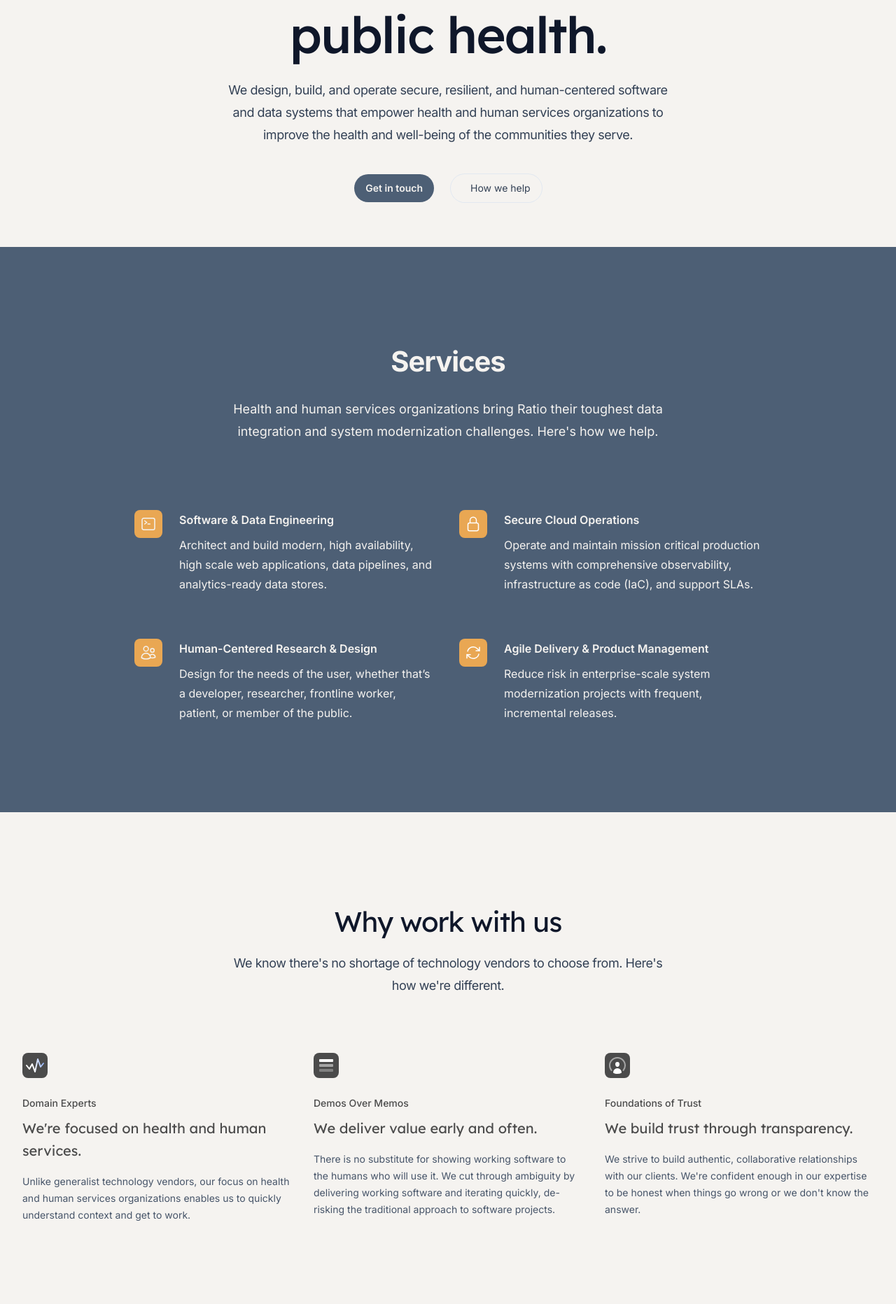
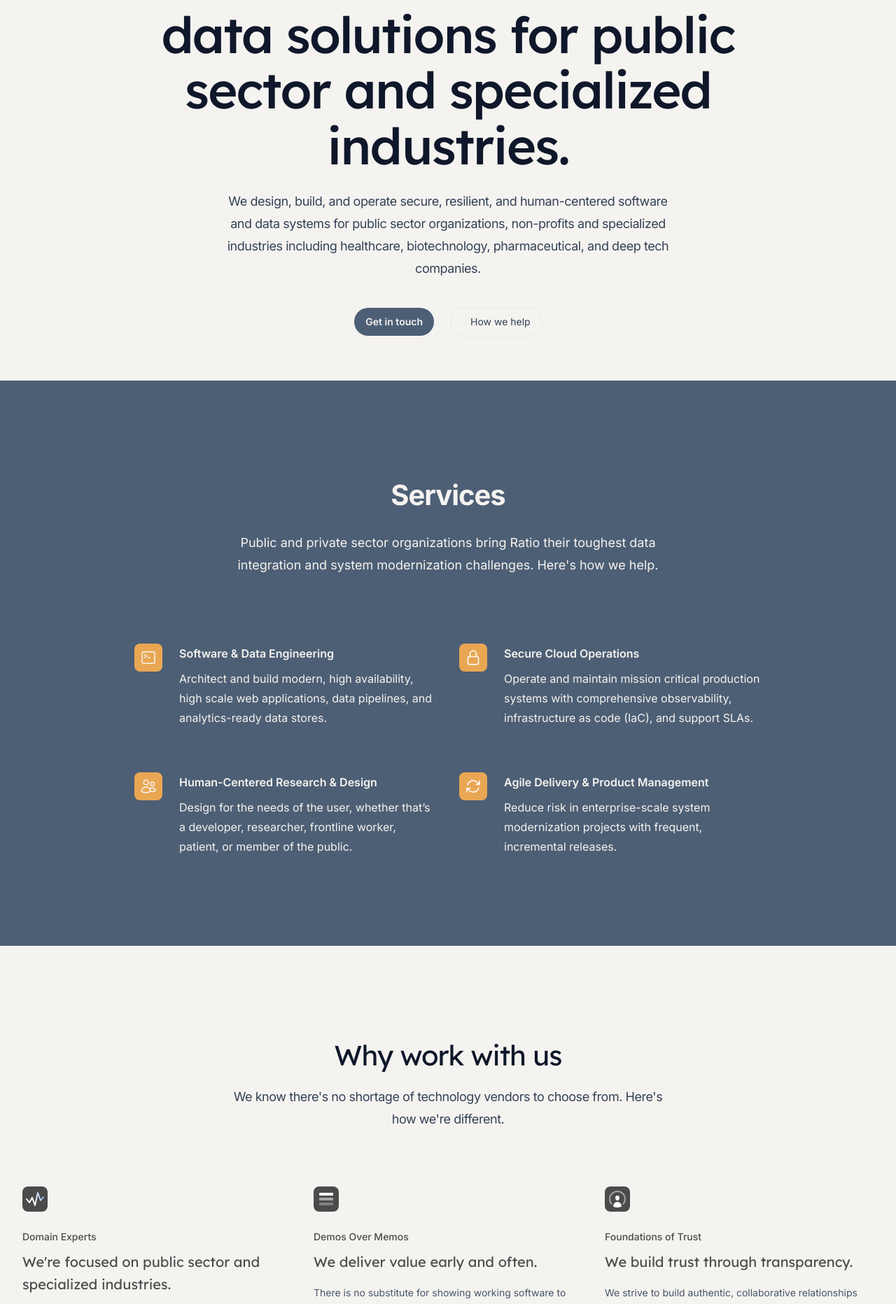
Before and after one commit to RatioPBC/ratiopbc.github.io, a Next.js app: page / in a window 1280 px wide. Shown: the part 357-2221 px from the top of the page at 70% size. Built offline with nearby package versions, Linux system fonts and the light colour scheme.

Commit message:
Update text to reflect a broader client base.

```diff
--- a/src/components/Hero.jsx
+++ b/src/components/Hero.jsx
@@ -5,10 +5,14 @@
   return (
     <Container className="pb-16 pt-20 text-center lg:pt-32">
       <h1 className="mx-auto max-w-4xl font-display text-5xl font-medium tracking-tight text-slate-900 sm:text-7xl">
-        Modern software for public health.{' '}
+        Modern software and data solutions for public sector and specialized
+        industries.
       </h1>
       <p className="mx-auto mt-6 max-w-2xl text-lg tracking-tight text-slate-700">
-      We design, build, and operate secure, resilient, and human-centered software and data systems that empower health and human services organizations to improve the health and well-being of the communities they serve.
+        We design, build, and operate secure, resilient, and human-centered
+        software and data systems for public sector organizations, non-profits
+        and specialized industries including healthcare, biotechnology,
+        pharmaceutical, and deep tech companies.
       </p>
       <div className="mt-10 flex justify-center gap-x-6">
         <Button href="mailto:hello@ratiopbc.com" color="ink">Get in touch</Button>
--- a/src/components/PrimaryFeatures.jsx
+++ b/src/components/PrimaryFeatures.jsx
@@ -81,7 +81,9 @@
           Services
           </h2>
           <p className="mt-6 text-lg tracking-tight text-blue-100">
-          Health and human services organizations bring Ratio their toughest data integration and system modernization challenges. Here's how we help.
+            Public and prive sector organizations bring Ratio their toughest
+            data integration and system modernization challenges. Here's how we
+            help.
           </p>
         </div>
         <Tab.Group
--- a/src/components/Services.jsx
+++ b/src/components/Services.jsx
@@ -6,7 +6,7 @@
   <div className="mx-auto max-w-7xl px-6 lg:px-8">
     <div className="mx-auto max-w-2xl lg:text-center">
       <p className="mt-2 text-3xl font-bold tracking-tight text-cream sm:text-4xl">Services</p>
-      <p className="mt-6 text-lg leading-8 text-cream">Health and human services organizations bring Ratio their toughest data integration and system modernization challenges. Here's how we help.</p>
+      <p className="mt-6 text-lg leading-8 text-cream">Public and private sector organizations bring Ratio their toughest data integration and system modernization challenges. Here's how we help.</p>
     </div>
     <div className="mx-auto mt-16 max-w-2xl sm:mt-20 lg:mt-24 lg:max-w-4xl">
       <dl className="grid max-w-xl grid-cols-1 gap-x-8 gap-y-10 lg:max-w-none lg:grid-cols-2 lg:gap-y-16">
--- a/src/components/WhyRatio.jsx
+++ b/src/components/WhyRatio.jsx
@@ -9,9 +9,10 @@
 const features = [
   {
     name: 'Domain Experts',
-    summary: "We're focused on health and human services.",
-    description:
-      'Unlike generalist technology vendors, our focus on health and human services organizations enables us to quickly understand context and get to work.',
+    summary: "We're focused on public sector and specialized industries.",
+    description: `Unlike generalist technology vendors, our deep understanding of public
+      sector organizations and specialized industries like healthcare enables
+      us to quickly understand context and get to work.`,
     icon: function ReportingIcon() {
       let id = useId()
       return (
@@ -42,10 +43,10 @@
   },
   {
     name: 'Demos Over Memos',
-    summary:
-      'We deliver value early and often.',
-    description:
-      'There is no substitute for showing working software to the humans who will use it. We cut through ambiguity by delivering working software and iterating quickly, de-risking the traditional approach to software projects.',
+    summary: 'We deliver value early and often.',
+    description: `There is no substitute for showing working software to the humans
+      who will use it. We cut through ambiguity by delivering and iterating
+      quickly, de-risking the traditional approach to software projects.`,
     icon: function InventoryIcon() {
       return (
         <>
@@ -69,10 +70,10 @@
   },
   {
     name: 'Foundations of Trust',
-    summary:
-      'We build trust through transparency.',
-    description:
-      "We strive to build authentic, collaborative relationships with our clients. We're confident enough in our expertise to be honest when things go wrong or we don't know the answer.",
+    summary: 'We build trust through transparency.',
+    description: `We strive to build authentic, collaborative relationships with our clients.
+      We're confident enough in our expertise to be honest when things go wrong
+      or we don't know the answer.`,
     icon: function ContactsIcon() {
       return (
         <>
--- a/src/pages/index.jsx
+++ b/src/pages/index.jsx
@@ -17,10 +17,13 @@
   return (
     <>
       <Head>
-        <title>Ratio PBC - Software and data consultancy supporting health and human services organizations.</title>
+        <title>
+          Ratio PBC - Software and data consultancy for public sector and
+          specialized industries.
+        </title>
         <meta
           name="description"
-          content="We design, build, and operate mission critical software and data systems for health and human services organizations."
+          content="We design, build, and operate mission critical software and data systems for public sector and specialized industries."
         />
       </Head>
       <Header />
```
